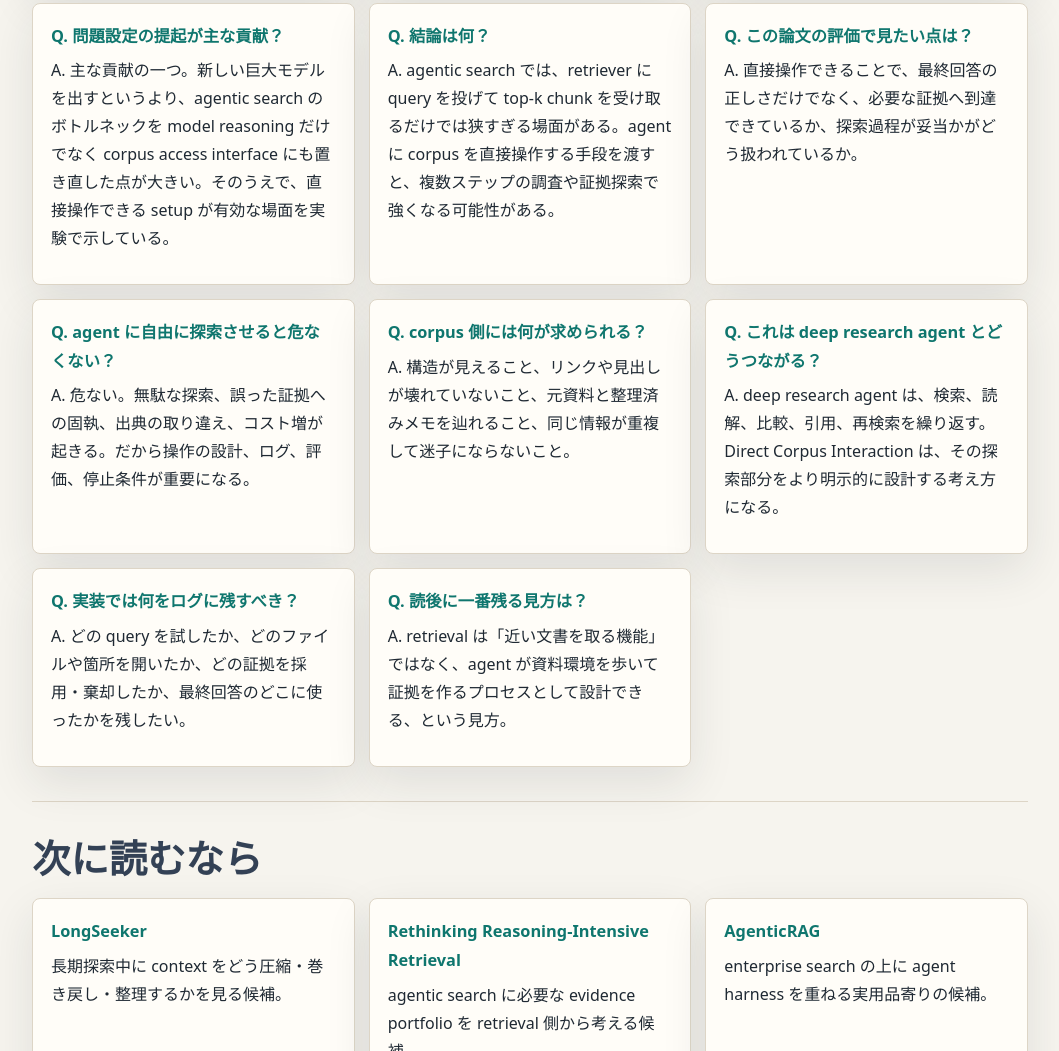
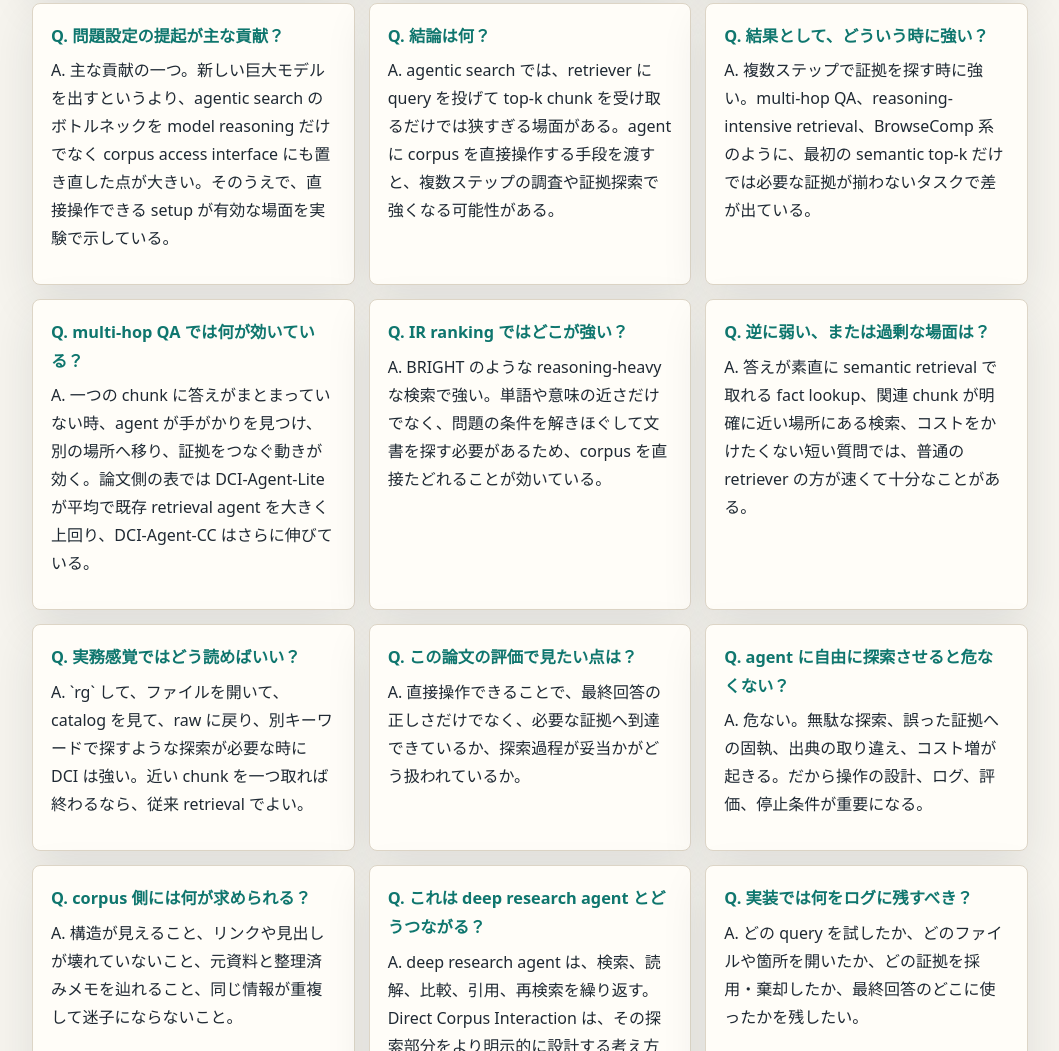
Before and after one commit to Gin5050/article-pages, a plain HTML site: page docs/direct-corpus-interaction-reading.html in a window 1280 px wide. Shown: the part 4588-5639 px from the top of the page, without its empty margins (110-1169 px from the left). Drawn offline with Linux system fonts and the light colour scheme.

Commit message:
Add direct corpus results QA

```diff
--- a/docs/direct-corpus-interaction-reading.html
+++ b/docs/direct-corpus-interaction-reading.html
@@ -502,6 +502,26 @@
           <p>A. agentic search では、retriever に query を投げて top-k chunk を受け取るだけでは狭すぎる場面がある。agent に corpus を直接操作する手段を渡すと、複数ステップの調査や証拠探索で強くなる可能性がある。</p>
         </div>
         <div class="panel">
+          <strong>Q. 結果として、どういう時に強い？</strong>
+          <p>A. 複数ステップで証拠を探す時に強い。multi-hop QA、reasoning-intensive retrieval、BrowseComp 系のように、最初の semantic top-k だけでは必要な証拠が揃わないタスクで差が出ている。</p>
+        </div>
+        <div class="panel">
+          <strong>Q. multi-hop QA では何が効いている？</strong>
+          <p>A. 一つの chunk に答えがまとまっていない時、agent が手がかりを見つけ、別の場所へ移り、証拠をつなぐ動きが効く。論文側の表では DCI-Agent-Lite が平均で既存 retrieval agent を大きく上回り、DCI-Agent-CC はさらに伸びている。</p>
+        </div>
+        <div class="panel">
+          <strong>Q. IR ranking ではどこが強い？</strong>
+          <p>A. BRIGHT のような reasoning-heavy な検索で強い。単語や意味の近さだけでなく、問題の条件を解きほぐして文書を探す必要があるため、corpus を直接たどれることが効いている。</p>
+        </div>
+        <div class="panel">
+          <strong>Q. 逆に弱い、または過剰な場面は？</strong>
+          <p>A. 答えが素直に semantic retrieval で取れる fact lookup、関連 chunk が明確に近い場所にある検索、コストをかけたくない短い質問では、普通の retriever の方が速くて十分なことがある。</p>
+        </div>
+        <div class="panel">
+          <strong>Q. 実務感覚ではどう読めばいい？</strong>
+          <p>A. `rg` して、ファイルを開いて、catalog を見て、raw に戻り、別キーワードで探すような探索が必要な時に DCI は強い。近い chunk を一つ取れば終わるなら、従来 retrieval でよい。</p>
+        </div>
+        <div class="panel">
           <strong>Q. この論文の評価で見たい点は？</strong>
           <p>A. 直接操作できることで、最終回答の正しさだけでなく、必要な証拠へ到達できているか、探索過程が妥当かがどう扱われているか。</p>
         </div>
```
